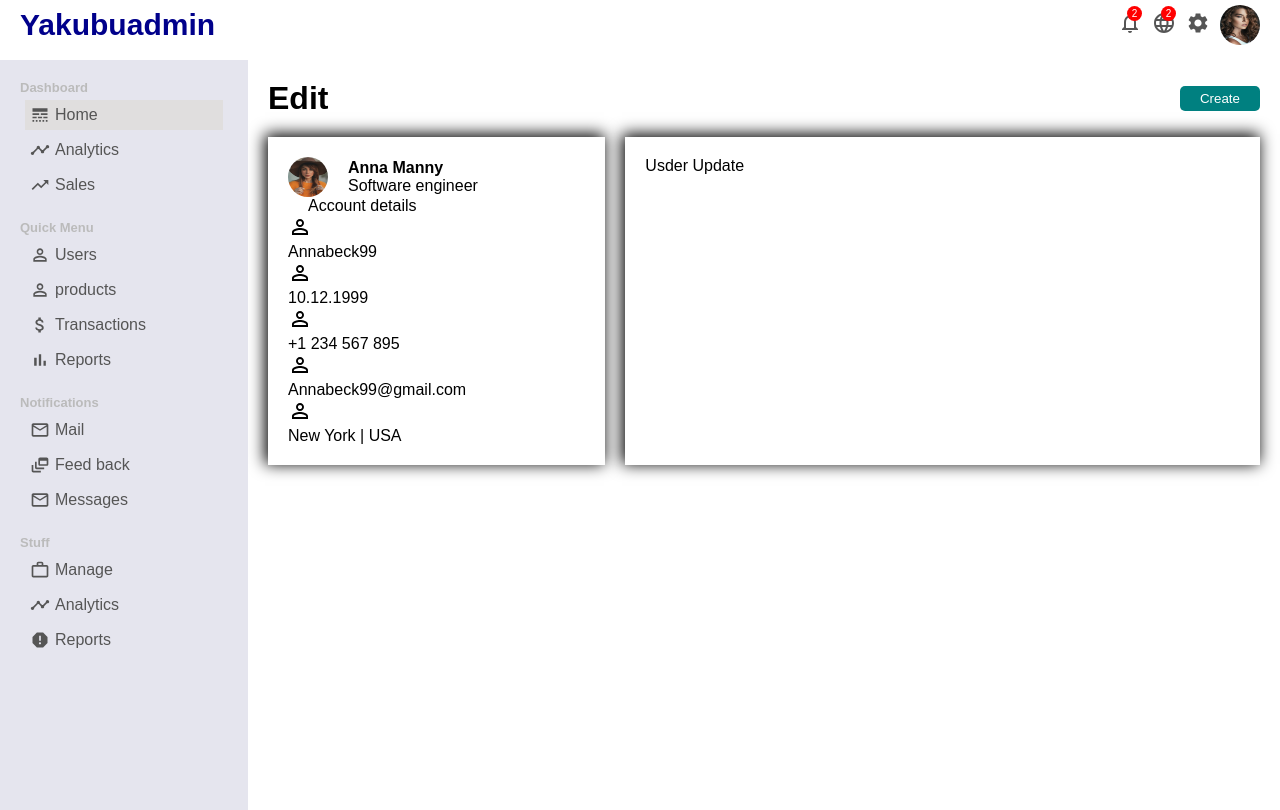
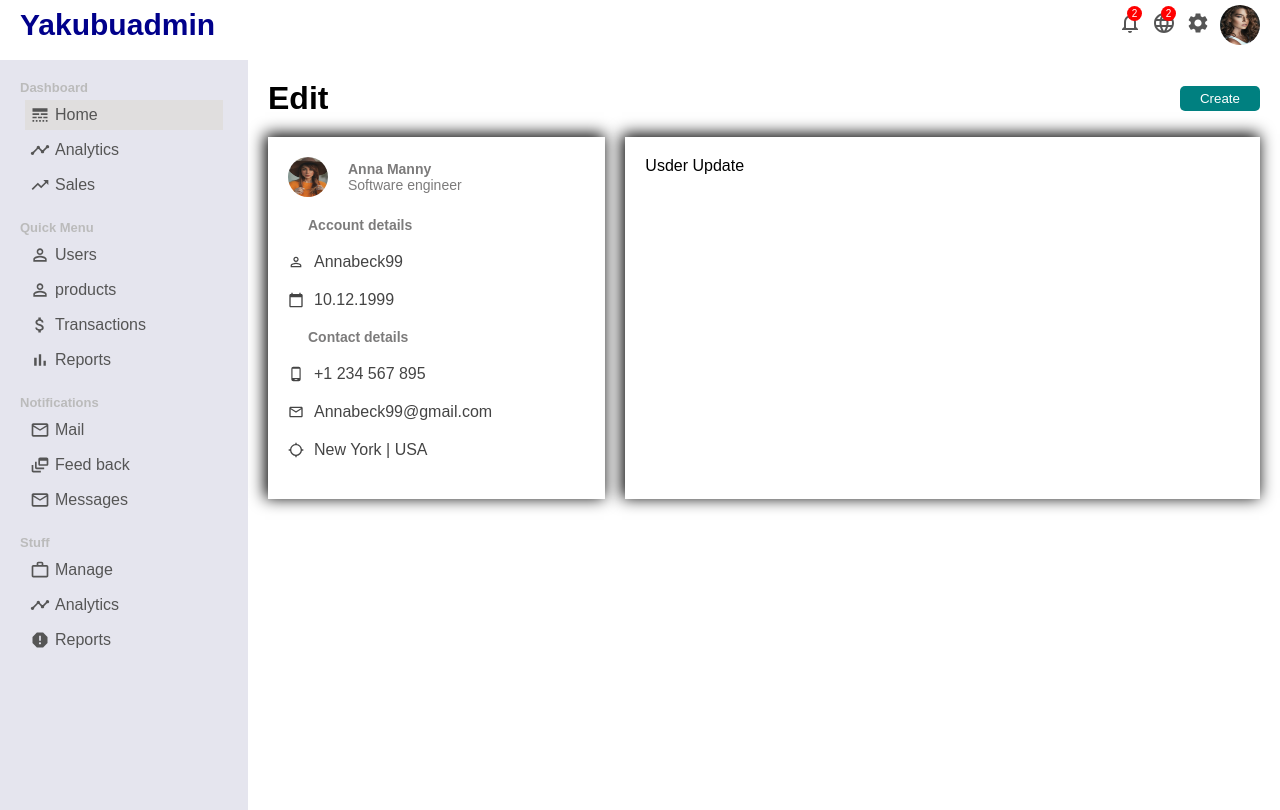
Before and after one commit to YakubuAmidu/admin, a React (Create React App) app: page /user/1 in a window 1280 px wide. Built offline with nearby package versions, Linux system fonts and the light colour scheme; a web font is replaced by a local one.

Commit message:
Initial commit

```diff
--- a/src/pages/User/User.css
+++ b/src/pages/User/User.css
@@ -63,3 +63,28 @@
 .userShowTopTitle{
   font-weight: 300;
 }
+
+.userShowBottom {
+    margin-top: 20px;
+}
+
+.userShowTitle {
+    font-size: 14px;
+    font-weight: 600;
+    color: rgb(124, 123, 123);
+}
+
+.userShowInfo{
+    display: flex;
+    align-items: center;
+    margin: 20px 0px;
+    color: #444;
+}
+
+.userShowIcon {
+    font-size: 16px !important;
+}
+
+.userShowInfoTitle {
+    margin-left: 10px;
+}
--- a/src/pages/User/User.jsx
+++ b/src/pages/User/User.jsx
@@ -1,7 +1,13 @@
 import React from 'react';
 import './User.css';
 import UserShow1 from '../../img/UserShowImg1.png';
-import { PermIdentity } from '@material-ui/icons';
+import {
+    CalendarToday,
+    LocationSearching,
+     MailOutline,
+     PermIdentity,
+     PhoneAndroid
+    } from '@material-ui/icons';
 
 export default function User(){
     return (
@@ -28,22 +34,24 @@ export default function User(){
                       </div>
 
                       <div className="userShowInfo">
-                          <PermIdentity className="userShowIcon" alt="icon" />
+                          <CalendarToday className="userShowIcon" alt="icon" />
                           <div className="userShowInfoTitle">10.12.1999</div>
                       </div>
 
+                      <span className="userShowTitle">Contact details</span>
+
                       <div className="userShowInfo">
-                          <PermIdentity className="userShowIcon" alt="icon" />
+                          <PhoneAndroid className="userShowIcon" alt="icon" />
                           <div className="userShowInfoTitle">+1 234 567 895</div>
                       </div>
 
                       <div className="userShowInfo">
-                          <PermIdentity className="userShowIcon" alt="icon" />
+                          <MailOutline className="userShowIcon" alt="icon" />
                           <div className="userShowInfoTitle">Annabeck99@gmail.com</div>
                       </div>
 
                       <div className="userShowInfo">
-                          <PermIdentity className="userShowIcon" alt="icon" />
+                          <LocationSearching className="userShowIcon" alt="icon" />
                           <div className="userShowInfoTitle">New York | USA</div>
                       </div>
                     </div>
```
